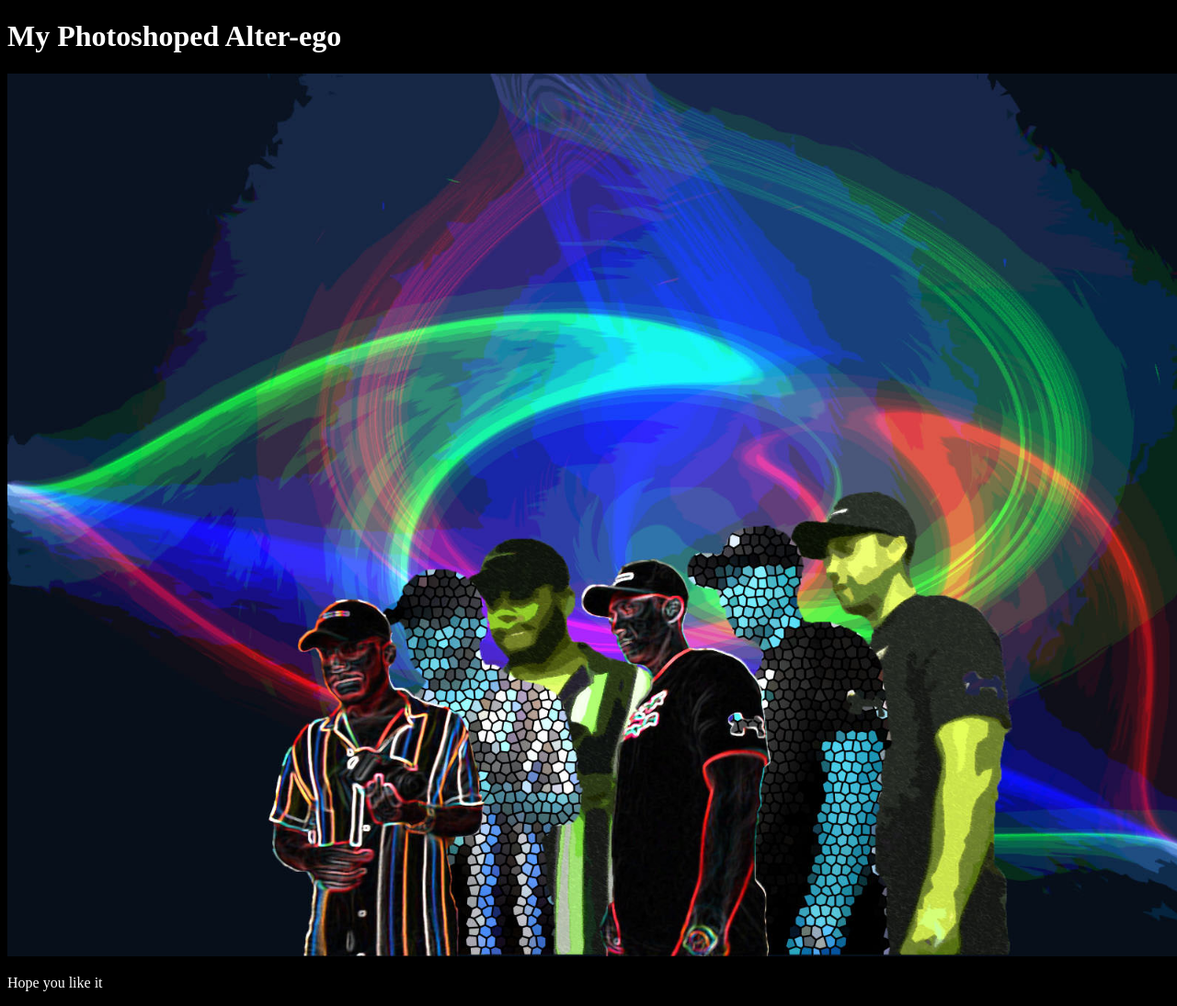
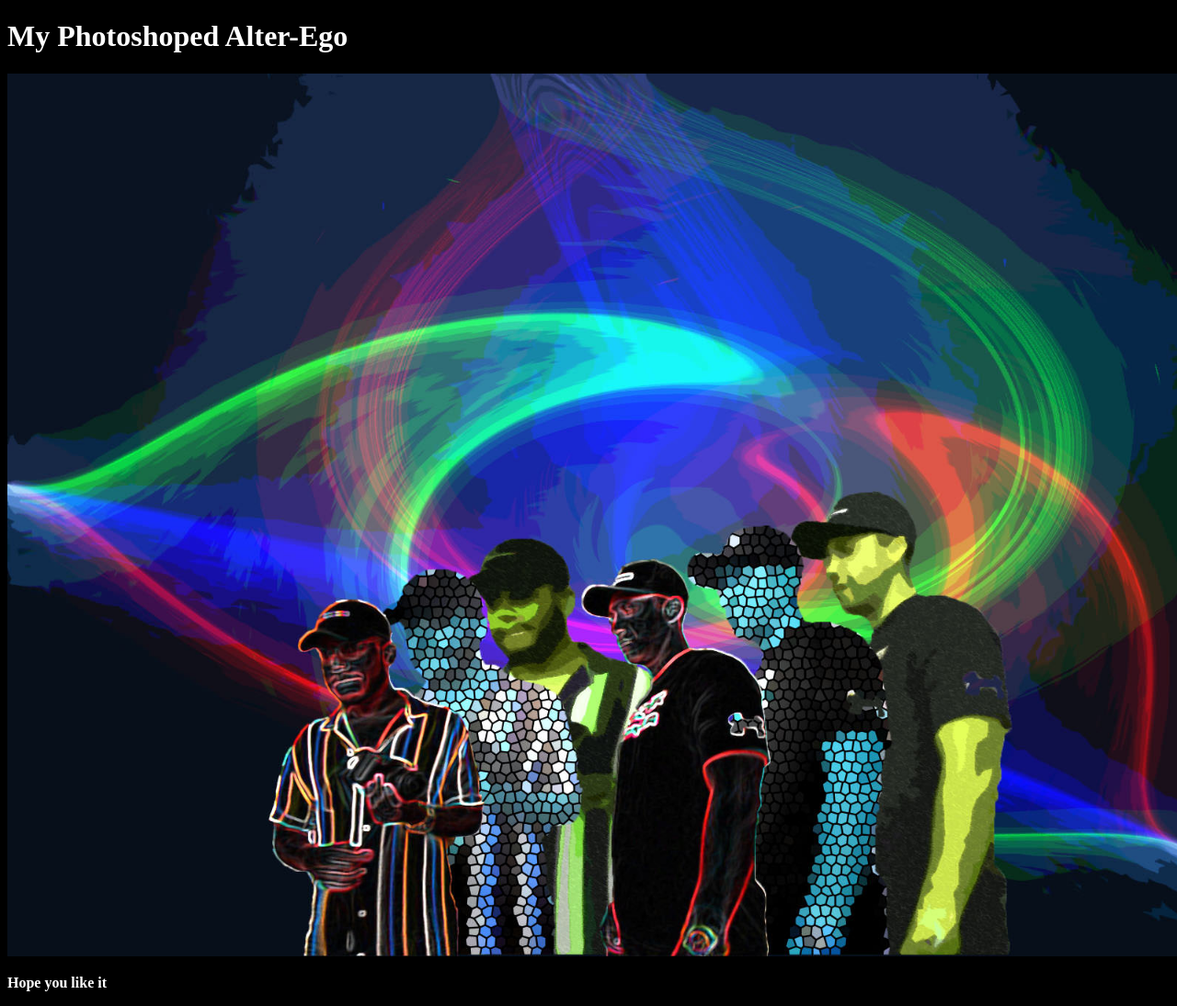
Before and after one commit to Leiyoli/alteregophotoshop, a plain HTML site: page index.html in a window 1280 px wide. Shown: the top 1094 px of the page at 92% size. Drawn offline with Linux system fonts and the light colour scheme.

Commit message:
Update index.html

```diff
--- a/index.html
+++ b/index.html
@@ -17,10 +17,10 @@ h1 {
 </title>
 </head>
 <body>
-<h1>My Photoshoped Alter-ego</h1>
+<h1>My Photoshoped Alter-Ego</h1>
   <p>
   <img src="alterego_photoshop.jpg" alt="Alter-Ego_Photoshopped" width="1536" height="960">
   </p>
-  <p>Hope you like it</p>
+  <p><b>Hope you like it</b></p>
 </body>
 </html>
```
